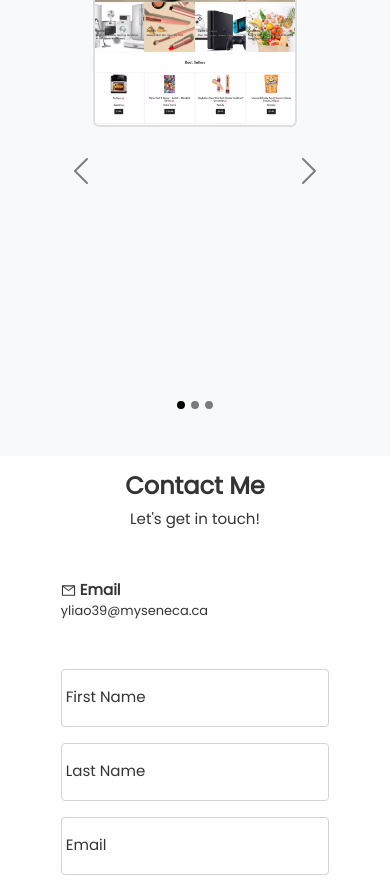
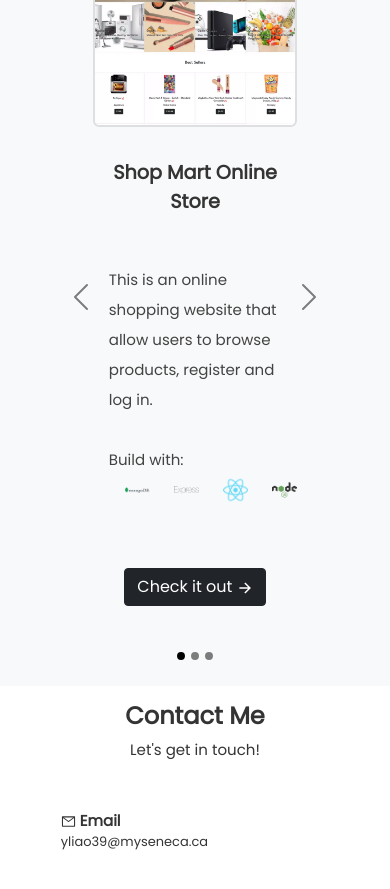
Before and after one commit to BelleLQ/my-portfolio, a React (Create React App) app: page / in a window 390 px wide. Shown: the part 5700-6589 px from the top of the page. Built offline with nearby package versions, Linux system fonts and the light colour scheme.

Commit message:
mobile portfolio

```diff
--- a/src/components/Portfolio.js
+++ b/src/components/Portfolio.js
@@ -33,7 +33,7 @@ function Portfolio() {
                                     src={shopmartDemoPhoto}
                                     alt="First slide"/>
 
-                                <div className="carousel-text-right  d-none d-md-block">
+                                <div className="carousel-text-right d-block">
                                     <p className="in-section-title">Shop Mart Online Store</p>
                                     <p className="portfolio-work-desc">This is an online shopping website that allow users to browse products, register and log in.</p>
                                     <p className="portfolio-work-desc"><br/>Build with: <br/></p>
@@ -53,7 +53,7 @@ function Portfolio() {
                                     src={hachuDemoPhoto}
                                     alt="First slide"/>
 
-                                <div className="carousel-text-right  d-none d-md-block">
+                                <div className="carousel-text-right  d-block">
                                     <p className="in-section-title">Hachu Online Store</p>
                                     <p className="portfolio-work-desc">This is an online shopping website that allow users to browse products, register and log in.
                                     </p>
@@ -73,7 +73,7 @@ function Portfolio() {
                                     src={employeeDemoPhoto}
                                     alt="First slide"/>
 
-                                <div className="carousel-text-right  d-none d-md-block">
+                                <div className="carousel-text-right d-block">
                                     <p className="in-section-title">Employment management website</p>
                                     <p className="portfolio-work-desc">This website is used to manage employees and departments.</p>
                                     <p className="portfolio-work-desc"><br/>Build with: <br/></p>
```
